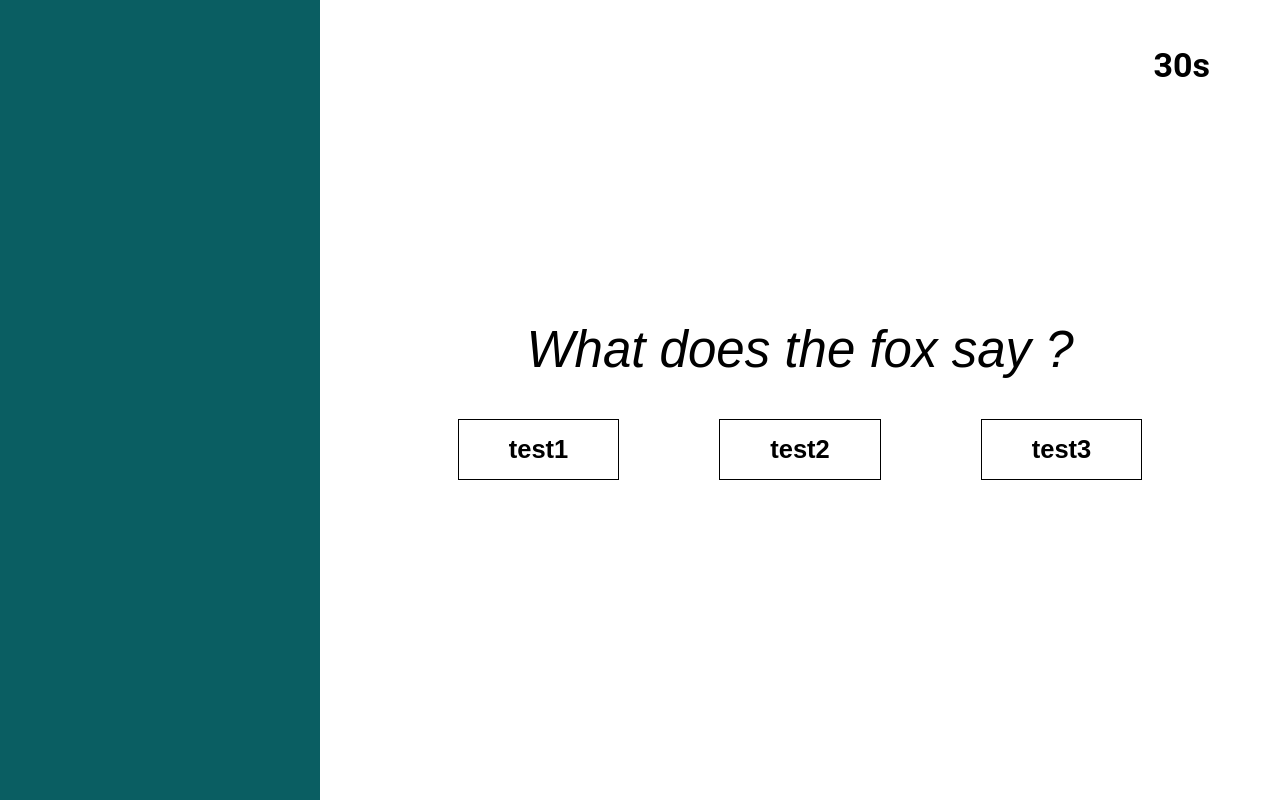
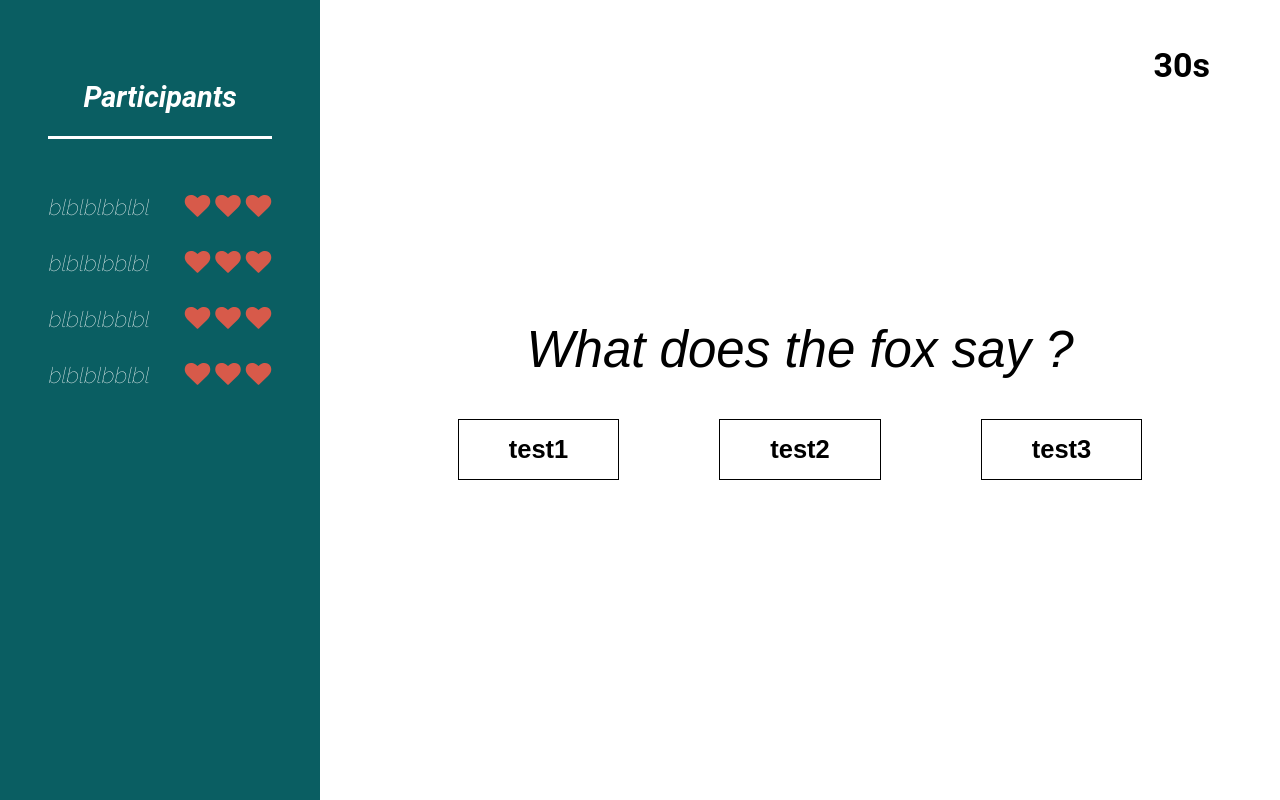
Before and after one commit to ozidrice/VoxPopuli, a PHP site: page / in a window 1280 px wide. Run offline with PHP 8.4, Linux system fonts and the light colour scheme; some web fonts are replaced.

Commit message:
Ajout inté barre latérale

```diff
--- a/SITE/css/style.css
+++ b/SITE/css/style.css
@@ -11,7 +11,7 @@
 
 @font-face {
 	font-family : "Raleway";
-    src : url('../fonts/ThinItalic.ttf');
+    src : url('../fonts/Raleway-ThinItalic.ttf');
     font-weight: 300;
 }
 
@@ -24,6 +24,12 @@
 @font-face {
 	font-family : "Roboto";
     src : url('../fonts/Roboto-Regular.ttf');
+}
+
+@font-face {
+	font-family : "Roboto";
+    src : url('../fonts/Roboto-Italic.ttf');
+    font-style: italic;
 }
 
 html {
@@ -41,6 +47,13 @@ body {
 p {
 	margin: 0px;
 	padding: 0px;
+}
+
+h1 {
+	font-size: 1.7em;
+	font-family: "Roboto", sans-serif;
+	font-style:italic;
+	margin:80px 0px 10px 0px;
 }
 
 #container {
@@ -120,3 +133,45 @@ p {
 	margin: 0px 50px;
 	border:1px solid black;
 }
+
+#infos_bar {
+	color:#fff;
+}
+
+#players_title {
+	text-align: center;
+}
+
+#bar {
+	height:3px;
+	width:70%;
+	background-color: white;
+	display:inline-block;
+}
+
+#players {
+	display: grid;
+	grid-template-columns : 100%;
+	grid-row-gap: 30px;
+	align-items:center;
+	justify-items : center;
+	margin-top:50px;
+}
+
+.player {
+	display: flex;
+
+}
+
+.player p {
+	font-size:1.3em;
+	margin-right: 30px;
+	font-style: "Raleway", sans-serif;
+	font-weight: 300;
+}
+
+.fa {
+	font-size:1.5em;
+	margin-left:5px;
+	color:#d75a4a;
+}
--- a/SITE/index.html
+++ b/SITE/index.html
@@ -3,10 +3,8 @@
 <head>
 	<meta charset="UTF-8">
 	<meta name="viewport" content="width=device-width,initial-scale=1.0">
-	<meta name="author" content="Ozidrice - Damien TROLARD">
 
 	<title>Vox Populi</title>
-	<meta name="description" content="Ozidrice, étudiant en multimedia, photographe et développeur web, découvrez mon expérience et la galerie.">
 	<link rel="shortcut icon" href="">
 
 	<link rel="stylesheet" type="text/css" href="css/font-awesome.min.css"/>
@@ -16,7 +14,36 @@
 <body>
 	<div id="container">
 		<div id="infos_bar">
-
+			<div id="players_title">
+				<h1>Participants</h1>
+				<div id="bar"></div>
+			</div>
+			<div id="players">
+				<div class="player">
+					<p>blblblbblbl</p>
+					<i class="fa fa-heart"></i>
+					<i class="fa fa-heart"></i>
+					<i class="fa fa-heart"></i>
+				</div>
+				<div class="player">
+					<p>blblblbblbl</p>
+					<i class="fa fa-heart"></i>
+					<i class="fa fa-heart"></i>
+					<i class="fa fa-heart"></i>
+				</div>
+				<div class="player">
+					<p>blblblbblbl</p>
+					<i class="fa fa-heart"></i>
+					<i class="fa fa-heart"></i>
+					<i class="fa fa-heart"></i>
+				</div>
+				<div class="player">
+					<p>blblblbblbl</p>
+					<i class="fa fa-heart"></i>
+					<i class="fa fa-heart"></i>
+					<i class="fa fa-heart"></i>
+				</div>
+			</div>
 		</div>
 		<div id="game_bar">
 			<div id="chrono">
@@ -40,7 +67,7 @@
 			</div>
 		</div>
 	</div>
-	<script src="/trolarddamien/js/front.js"></script>
+	<script src="js/main.js"></script>
 </body>
 
 </html>
```
